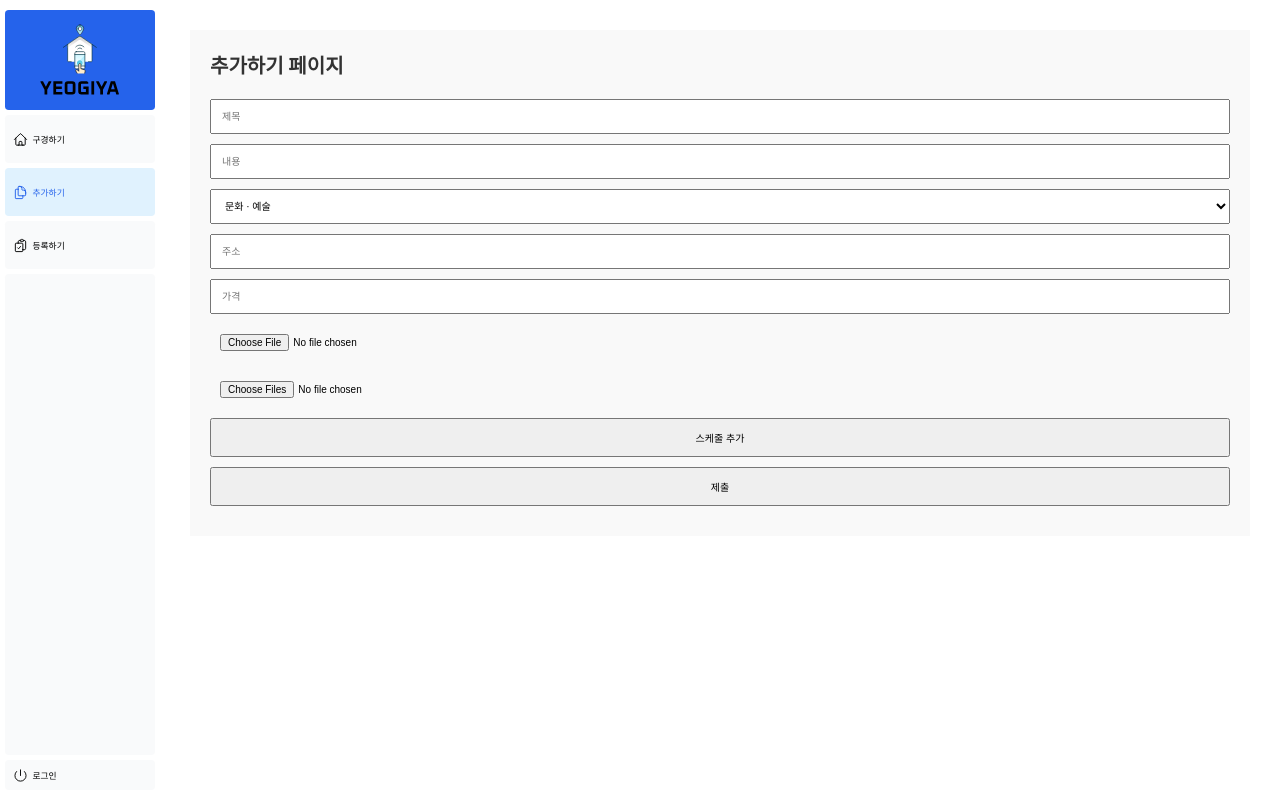
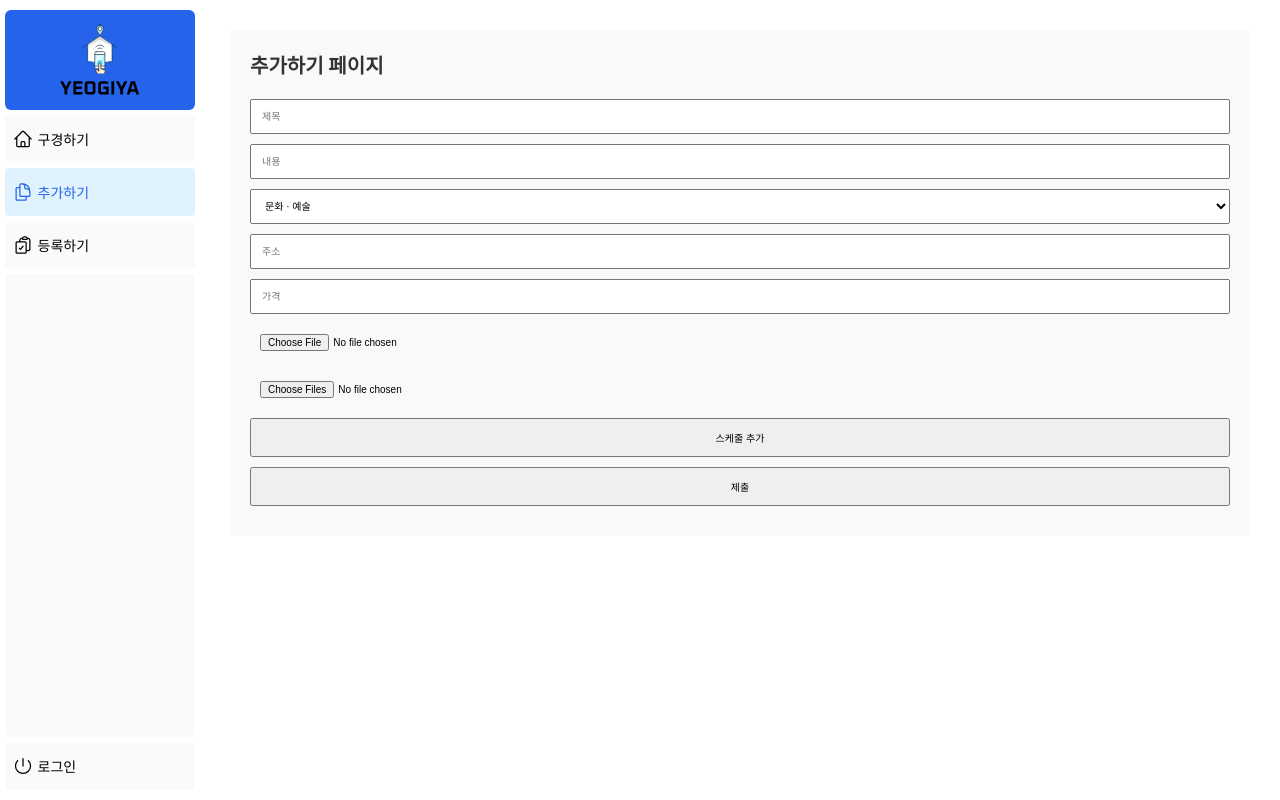
Before and after one commit to ahrrrl/yeogiya-next, a Next.js app: page /dashboard/mypage/create in a window 1280 px wide. Built offline with nearby package versions, Linux system fonts and the light colour scheme.

Commit message:
design: 전체 rem 크기 수정

```diff
--- a/app/dashboard/layout.module.scss
+++ b/app/dashboard/layout.module.scss
@@ -13,7 +13,7 @@
     flex: none;
 
     @media (min-width: 768px) {
-      width: 16rem; // 64px * 4 = 256px = 16rem
+      width: 20rem;
     }
   }
 
--- a/app/login/LoginPage.module.scss
+++ b/app/login/LoginPage.module.scss
@@ -16,7 +16,7 @@
 }
 
 .title {
-  font-size: 1.5rem;
+  font-size: 2rem;
   font-weight: bold;
   text-align: center;
   margin-bottom: 1.5rem;
--- a/app/ui/dashboard/ActivitiesList.module.scss
+++ b/app/ui/dashboard/ActivitiesList.module.scss
@@ -26,7 +26,7 @@
 
 .imageContainer {
   position: relative;
-  height: 12rem; /* 48px * 4 = 192px / 16px = 12rem */
+  height: 16rem;
 }
 
 .image {
@@ -34,18 +34,20 @@
 }
 
 .content {
-  padding: 1rem;
+  padding: 1.2rem;
 }
 
 .title {
   font-weight: bold;
-  font-size: 1.125rem; /* 18px */
+  font-size: 1.4rem;
 }
 
 .price {
-  color: #4a5568; /* gray-600 */
+  font-size: 1.2rem;
+  color: #4a5568;
 }
 
 .rating {
-  color: #ecc94b; /* yellow-500 */
+  font-size: 1.2rem;
+  color: #ecc94b;
 }
--- a/app/ui/dashboard/LogoutButton.module.scss
+++ b/app/ui/dashboard/LogoutButton.module.scss
@@ -2,7 +2,7 @@
   button {
     border: none;
     display: flex;
-    height: 3rem;
+    height: 4.8rem;
     width: 100%;
     flex-grow: 1;
     align-items: center;
@@ -10,8 +10,8 @@
     gap: 0.5rem;
     border-radius: 0.375rem;
     background-color: #f9fafb;
-    padding: 0.75rem;
-    font-size: 0.875rem;
+    padding: 1rem;
+    font-size: 1.4rem;
     font-weight: 500;
     &:hover {
       background-color: #e0f2fe;
@@ -24,7 +24,7 @@
     }
 
     .power-icon {
-      width: 1.5rem;
+      width: 2rem;
     }
 
     .sign-out-text {
--- a/app/ui/dashboard/NavLinks.module.scss
+++ b/app/ui/dashboard/NavLinks.module.scss
@@ -1,6 +1,6 @@
 .link {
   display: flex;
-  height: 48px;
+  height: 4.8rem;
   flex-grow: 1;
   align-items: center;
   justify-content: center;
@@ -8,7 +8,7 @@
   border-radius: 0.375rem;
   background-color: #f9fafb;
   padding: 0.75rem;
-  font-size: 0.875rem;
+  font-size: 1.4rem;
   font-weight: 500;
   &:hover {
     background-color: #e0f2fe;
@@ -26,7 +26,7 @@
   }
 
   .link-icon {
-    width: 1.5rem;
+    width: 2rem;
   }
 
   .link-text {
--- a/app/ui/dashboard/SearchBar.module.scss
+++ b/app/ui/dashboard/SearchBar.module.scss
@@ -19,13 +19,14 @@
 .input {
   display: block;
   width: 100%;
+  height: 4rem;
   border-radius: 0.375rem;
   border: 1px solid #e2e8f0; /* gray-200 */
   padding: 0.5625rem 0.625rem 0.5625rem 2.5rem;
-  font-size: 0.875rem;
+  font-size: 1.4rem;
   outline-width: 2px;
   placeholder {
-    color: #a0aec0; /* gray-500 */
+    color: #a0aec0;
   }
 }
 
--- a/app/ui/dashboard/SearchBar.tsx
+++ b/app/ui/dashboard/SearchBar.tsx
@@ -23,9 +23,6 @@ export default function SearchBar({ placeholder }: { placeholder: string }) {
 
   return (
     <div className={styles.searchContainer}>
-      <label htmlFor='search' className={styles.srOnly}>
-        Search
-      </label>
       <input
         id='search'
         className={styles.input}
--- a/app/ui/dashboard/SideNav.module.scss
+++ b/app/ui/dashboard/SideNav.module.scss
@@ -13,7 +13,7 @@
     height: 5rem;
     align-items: center;
     justify-content: center;
-    border-radius: 0.375rem;
+    border-radius: 0.6rem;
     background-color: #2563eb;
     padding: 1rem;
     @media (min-width: 768px) {
--- a/app/ui/login/LoginForm.module.scss
+++ b/app/ui/login/LoginForm.module.scss
@@ -12,13 +12,14 @@
 .label {
   margin-bottom: 0.5rem;
   font-weight: 500;
+  font-size: 1.4rem;
 }
 
 .input {
   padding: 0.5rem;
   border: 1px solid #d1d5db;
   border-radius: 4px;
-  font-size: 1rem;
+  font-size: 1.4rem;
 
   &:focus {
     outline: none;
@@ -30,6 +31,7 @@
 .error {
   color: #ef4444;
   margin-top: 0.5rem;
+  font-size: 1.4rem;
 }
 
 .button {
@@ -38,7 +40,7 @@
   padding: 0.5rem 1rem;
   border: none;
   border-radius: 4px;
-  font-size: 1rem;
+  font-size: 1.4rem;
   cursor: pointer;
   transition: background-color 0.2s;
 
```
Also changed, not shown: app/ui/dashboard/Pagination.module.scss (+6 -6 lines).
